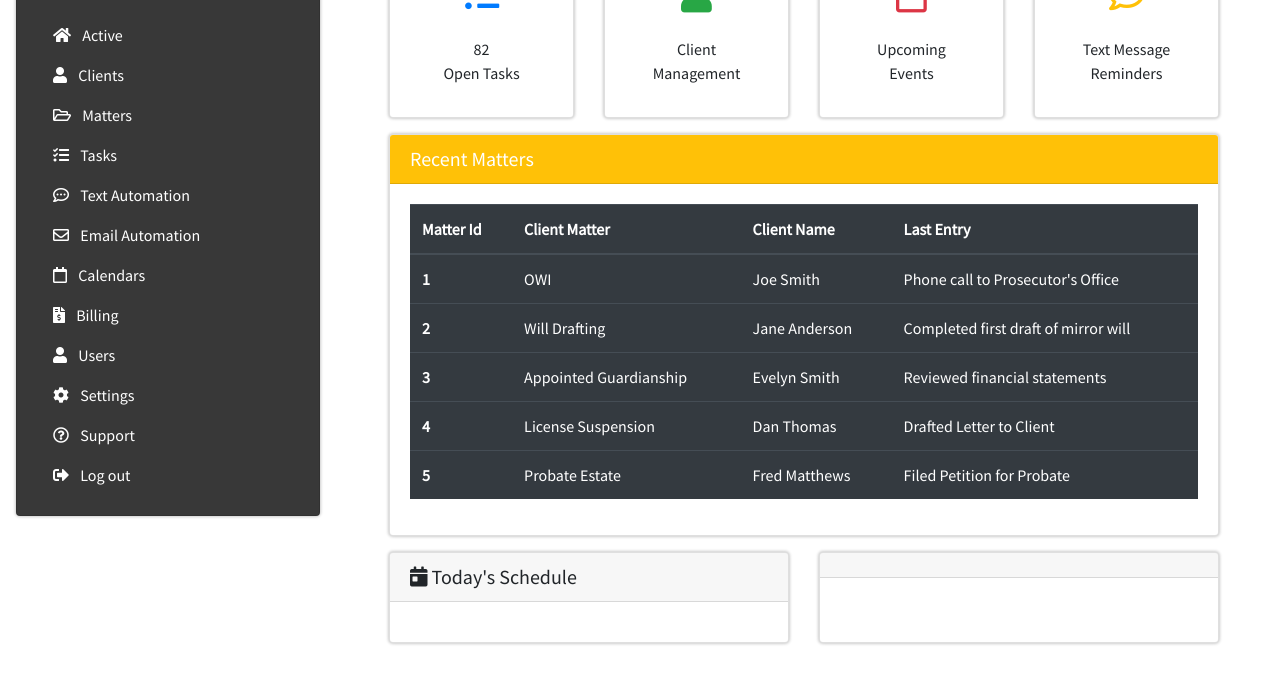
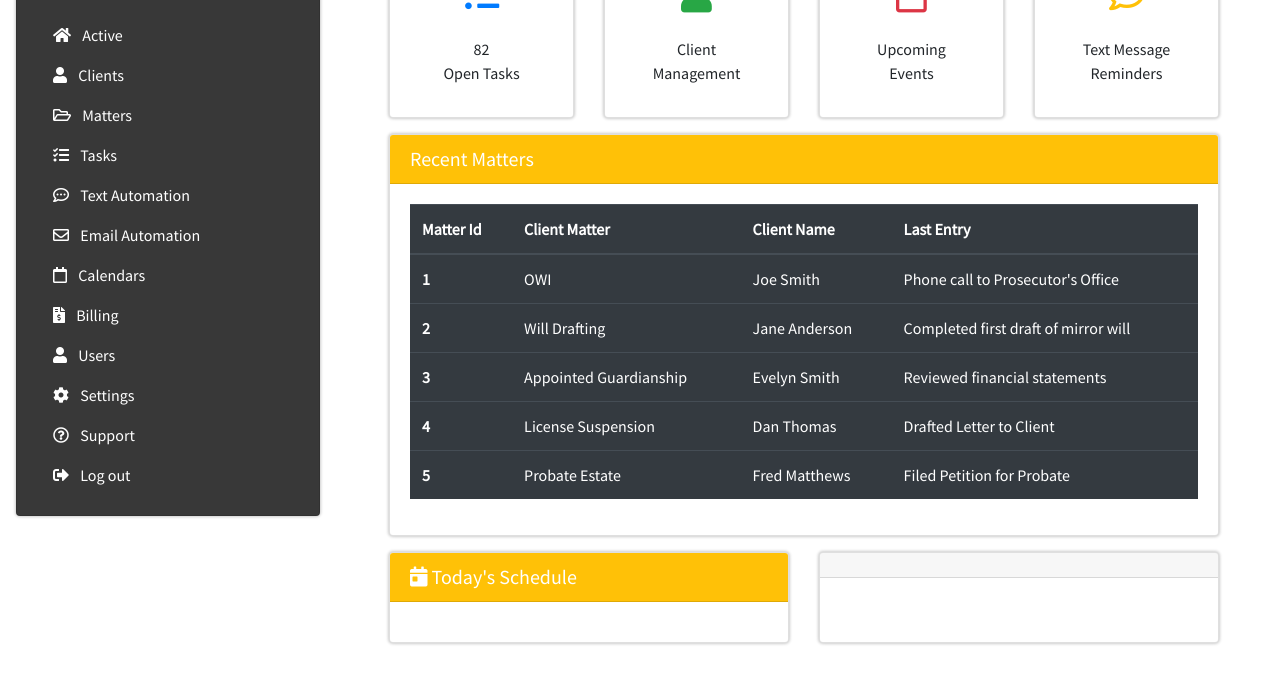
Before and after one commit to jeff1haupt/Simplifirm-dashboard, a website: page index.html in a window 1280 px wide. Shown: the part 98-782 px from the top of the page. Drawn offline with nearby package versions, Linux system fonts and the light colour scheme.

Commit message:
continued updates

```diff
--- a/index.html
+++ b/index.html
@@ -183,7 +183,7 @@
                     <div class="col">
                         <div class="card-deck">
                             <div class="card">
-                                <h5 class="card-header">
+                                <h5 class="card-header bg-warning text-white">
                                     <i class="fas fa-calendar-day"></i> Today's Schedule
                                 </h5>
                                 <div class="card-body">
```
